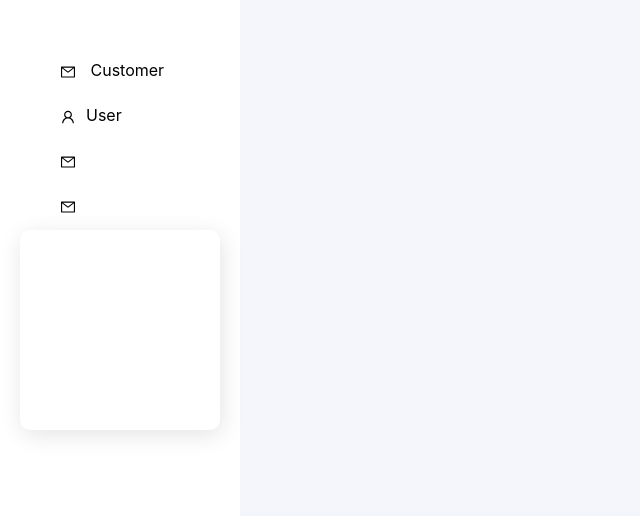
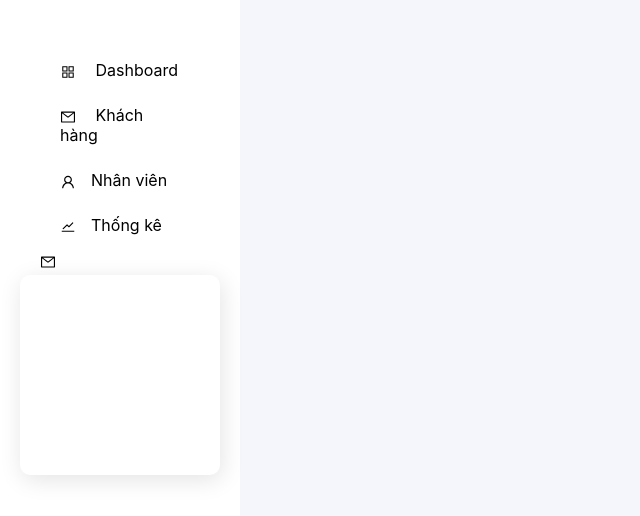
Before and after one commit to mduc2110/crm-frontend, a React (Create React App) app: page /dashboard in a window 1280 px wide. Shown: the top 516 px of the page, without its empty margins (0-640 px from the left). Built offline with nearby package versions, Linux system fonts and the light colour scheme; sample sign-in values are in the browser's storage.

Commit message:
add littie css lol

```diff
--- a/src/components/Sidebar/index.tsx
+++ b/src/components/Sidebar/index.tsx
@@ -1,5 +1,5 @@
 import React from "react";
-import { AiOutlineMail, AiOutlineUser } from "react-icons/ai";
+import { AiOutlineAppstore, AiOutlineMail, AiOutlineStock, AiOutlineUser } from "react-icons/ai";
 import { NavLink } from "react-router-dom";
 import { Link } from "react-router-dom";
 import classes from "./sidebar.module.css";
@@ -8,14 +8,27 @@ const Sidebar = () => {
       <div className={classes.sidebar}>
          <ul>
             <li>
-               <AiOutlineMail /> <NavLink to="/customer">Customer</NavLink>
+               <NavLink to="/dashboard" className={"active"}>
+                  {/* <NavLink className={({ isActive }) => (isActive ? "active" : "")} */}
+                  <AiOutlineAppstore /> Dashboard
+               </NavLink>
             </li>
             <li>
-               <AiOutlineUser />
-               <NavLink to="/user">User</NavLink>
+               <NavLink to="/customer">
+                  <AiOutlineMail /> Khách hàng
+               </NavLink>
             </li>
             <li>
-               <AiOutlineMail />{" "}
+               <NavLink to="/user">
+                  <AiOutlineUser />
+                  Nhân viên
+               </NavLink>
+            </li>
+            <li>
+               <NavLink to="/statistic">
+                  <AiOutlineStock />
+                  Thống kê
+               </NavLink>
             </li>
             <li>
                <AiOutlineMail />{" "}
--- a/src/components/Sidebar/sidebar.module.css
+++ b/src/components/Sidebar/sidebar.module.css
@@ -11,27 +11,29 @@
 }
 
 .sidebar ul li {
-  padding: 10px 20px;
   margin: 5px 40px;
-  border-radius: 8px;
-}
-
-.sidebar ul li:hover {
-  background-color: #e5e9fb;
-  cursor: pointer;
-  color: #3e4a92;
-}
-
-.sidebar ul li:hover a {
-  color: #3e4a92;
 }
 
 .sidebar ul li svg {
   vertical-align: middle;
+  margin-right: 15px;
 }
 
 .sidebar ul li a {
-  margin-left: 10px;
+  padding: 10px 20px;
+  display: block;
+  border-radius: 8px;
+}
+
+.sidebar ul li a.active {
+  color: #3e4a92;
+  background-color: #e5e9fb;
+}
+
+.sidebar ul li a:hover {
+  cursor: pointer;
+  color: #3e4a92;
+  background-color: #e5e9fb;
 }
 
 .sidebar .modal {
--- a/src/components/Sidebar/sidebar.module.scss
+++ b/src/components/Sidebar/sidebar.module.scss
@@ -10,22 +10,33 @@
    ul {
       margin-top: 50px;
       li {
-         padding: 10px 20px;
+         // padding: 10px 20px;
          margin: 5px 40px;
-         border-radius: 8px;
-         &:hover {
-            background-color: $light-main-color-2;
-            cursor: pointer;
-            color: $main-color;
-            a {
-               color: $main-color;
-            }
-         }
+         // &:hover {
+
+         //    color: $main-color;
+         //    a {
+
+         //    }
+         // }
+
          svg {
             vertical-align: middle;
+            margin-right: 15px;
          }
          a {
-            margin-left: 10px;
+            padding: 10px 20px;
+            display: block;
+            border-radius: 8px;
+            &.active {
+               color: $main-color;
+               background-color: $light-main-color-2;
+            }
+            &:hover {
+               cursor: pointer;
+               color: $main-color;
+               background-color: $light-main-color-2;
+            }
          }
       }
    }
```
Also changed, not shown: 1 other file (tests, documents, lock files or other folders).
